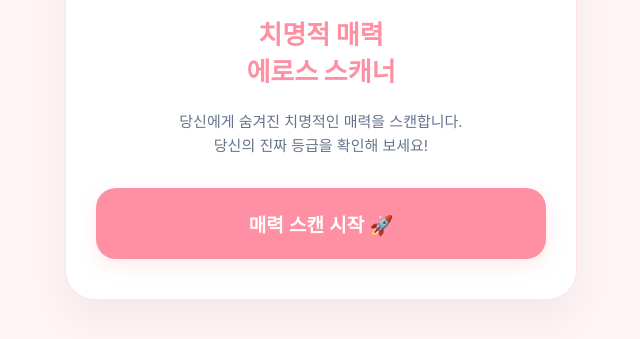
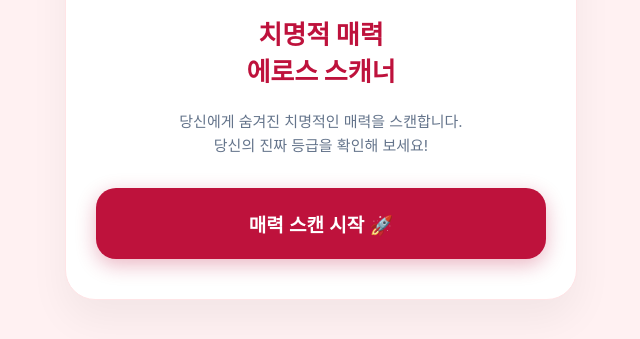
Before and after one commit to ssune1215/vibecoding, a website: page eros/index.html in a window 1280 px wide. Shown: the part 343-682 px from the top of the page, without its empty margins (319-959 px from the left). Drawn offline with nearby package versions, Linux system fonts and the light colour scheme.

Commit message:
Final UI refinement: fixed question index bug, personalized themes, and reorganized main categories

```diff
--- a/assets/vibe-theme.css
+++ b/assets/vibe-theme.css
@@ -130,47 +130,59 @@ body {
     margin-bottom: 30px;
     text-align: left;
 }
+.result-box {
+    background: white;
+    border: 1px solid var(--border-color);
+    border-radius: 20px;
+    padding: 30px 25px;
+    margin-bottom: 35px;
+    text-align: left;
+    box-shadow: 0 4px 15px rgba(0,0,0,0.02);
+}
 .result-box-title {
     font-size: 14px;
     font-weight: 800;
     color: var(--main-color);
-    margin-bottom: 15px;
+    margin-bottom: 20px;
     display: inline-block;
-    padding: 6px 14px;
+    padding: 8px 16px;
     background: var(--bg-light);
     border-radius: 20px;
+    letter-spacing: -0.02em;
 }
 .result-desc {
-    font-size: 16px;
+    font-size: 16.5px;
     color: #475569;
-    line-height: 1.7;
+    line-height: 1.8;
     word-break: keep-all;
 }
 
-/* 액션 버튼 그룹 (노/파/빨 무적서식) */
-.action-btns { margin-top: 10px; border-top: 1px dashed #e2e8f0; padding-top: 25px; }
+/* 액션 버튼 그룹 (세련된 컬러 브랜딩) */
+.action-btns { margin-top: 20px; border-top: 1px dashed #e2e8f0; padding-top: 30px; }
 
 .btn-kakao {
-    width: 100%; padding: 16px; border-radius: 14px; border: none; font-weight: 800;
-    background: #FEE500; color: #3A1D1D; cursor: pointer; margin-bottom: 12px;
-    font-size: 16px; display: flex; align-items: center; justify-content: center; gap: 8px; transition: 0.2s;
+    width: 100%; padding: 18px; border-radius: 16px; border: none; font-weight: 800;
+    background: #FEE500; color: #3A1D1D; cursor: pointer; margin-bottom: 15px;
+    font-size: 16px; display: flex; align-items: center; justify-content: center; gap: 8px; transition: 0.3s cubic-bezier(0.175, 0.885, 0.32, 1.275);
 }
-.btn-kakao:hover { background: #e5cd00; transform: translateY(-1px); }
+.btn-kakao:hover { background: #fada00; transform: translateY(-3px); box-shadow: 0 10px 20px rgba(254, 229, 0, 0.3); }
 
 .btn-blog {
-    width: 100%; padding: 16px; border-radius: 14px; border: none; font-weight: 800;
-    background: #3b82f6; color: white; cursor: pointer; margin-bottom: 12px;
-    font-size: 16px; text-decoration: none; display: flex; align-items: center; justify-content: center; transition: 0.2s;
+    width: 100%; padding: 18px; border-radius: 16px; border: none; font-weight: 800;
+    background: #f1f5f9; color: #475569; cursor: pointer; margin-bottom: 15px;
+    font-size: 16px; text-decoration: none; display: flex; align-items: center; justify-content: center; transition: 0.3s;
 }
-.btn-blog:hover { background: #2563eb; transform: translateY(-1px); box-shadow: 0 4px 10px rgba(59, 130, 246, 0.3); }
+.btn-blog:hover { background: #e2e8f0; transform: translateY(-2px); color: #1e293b; }
 
 .btn-retry {
-    width: 100%; padding: 16px; border-radius: 14px; border: none; font-weight: 800;
-    background: #ef4444; color: white; cursor: pointer; font-size: 16px; transition: 0.2s;
+    width: 100%; padding: 18px; border-radius: 16px; border: none; font-weight: 800;
+    background: white; color: #94a3b8; cursor: pointer; font-size: 15px; transition: 0.2s;
+    border: 1px solid #e2e8f0;
 }
-.btn-retry:hover { background: #dc2626; transform: translateY(-1px); box-shadow: 0 4px 10px rgba(239, 68, 68, 0.3); }
+.btn-retry:hover { background: #f8fafc; color: #64748b; }
 
-/* 유틸리티 클래스 */
+/* 유틸리티 및 질문 번호 */
+.tiny { font-size: 13px; font-weight: 700; color: var(--main-color); opacity: 0.8; margin-bottom: 20px; letter-spacing: 0.05em; }
 .hide { display: none !important; }
 
 /* =========================================================
--- a/eros/index.html
+++ b/eros/index.html
@@ -13,6 +13,14 @@
     <meta property="og:image" content="../assets/share-thumb.jpg" />
 
     <link rel="stylesheet" href="../assets/vibe-theme.css">
+    <style>
+        :root {
+            --main-color: #be123c; /* 크림슨 */
+            --bg-light: #fff1f2;
+            --border-color: #ffe4e6;
+            --btn-hover-shadow: rgba(190, 18, 60, 0.3);
+        }
+    </style>
     <script src="https://t1.kakaocdn.net/kakao_js_sdk/2.7.0/kakao.min.js"></script>
     <script src="https://cdn.jsdelivr.net/npm/canvas-confetti@1.5.1/dist/confetti.browser.min.js"></script>
     <script src="../assets/kakao-share.js" defer></script>
@@ -125,6 +133,7 @@
     function showQuestion() {
         let percent = (currentQ / questions.length) * 100;
         document.getElementById('progress').style.width = percent + '%';
+        document.getElementById('q-number').innerText = `Question ${currentQ + 1} / ${questions.length}`;
         let currentData = questions[currentQ];
         document.getElementById('question-text').innerText = currentData.q;
         let container = document.getElementById('options-container');
```
Also changed, not shown: balance/index.html (+9 -0 lines), blackandwhite/index.html (+1 -0 lines), firstimpression/index.html (+9 -0 lines), index.html (+3 -3 lines), love/index.html (+9 -0 lines), loveanimal/index.html (+9 -0 lines), lovembti/index.html (+9 -0 lines), loveother/index.html (+9 -0 lines), lovertest/index.html (+9 -0 lines), lunch/index.html (+1 -1 lines), roulette/index.html (+1 -1 lines), tests.json (+6 -6 lines).
